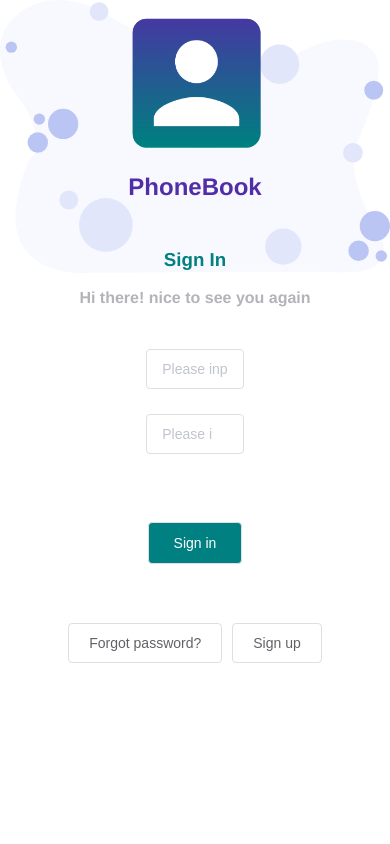
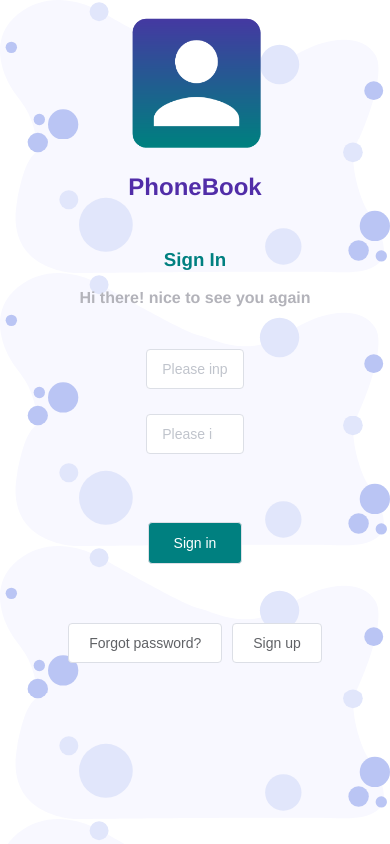
Before and after one commit to webtech-fmi/phonebook, a Vue app in the folder frontend/: page /login in a window 390 px wide. Built offline with nearby package versions, Linux system fonts and the light colour scheme.

Commit message:
frontend: fixed background on mobile devices

```diff
--- a/frontend/src/views/Login.vue
+++ b/frontend/src/views/Login.vue
@@ -45,7 +45,6 @@ export default {
  .background{
      height: 100vh;
      background-image: url('../assets/background.svg');
-     background-repeat: no-repeat;
      background-size: 100%;
  }
  .avatar {
```
